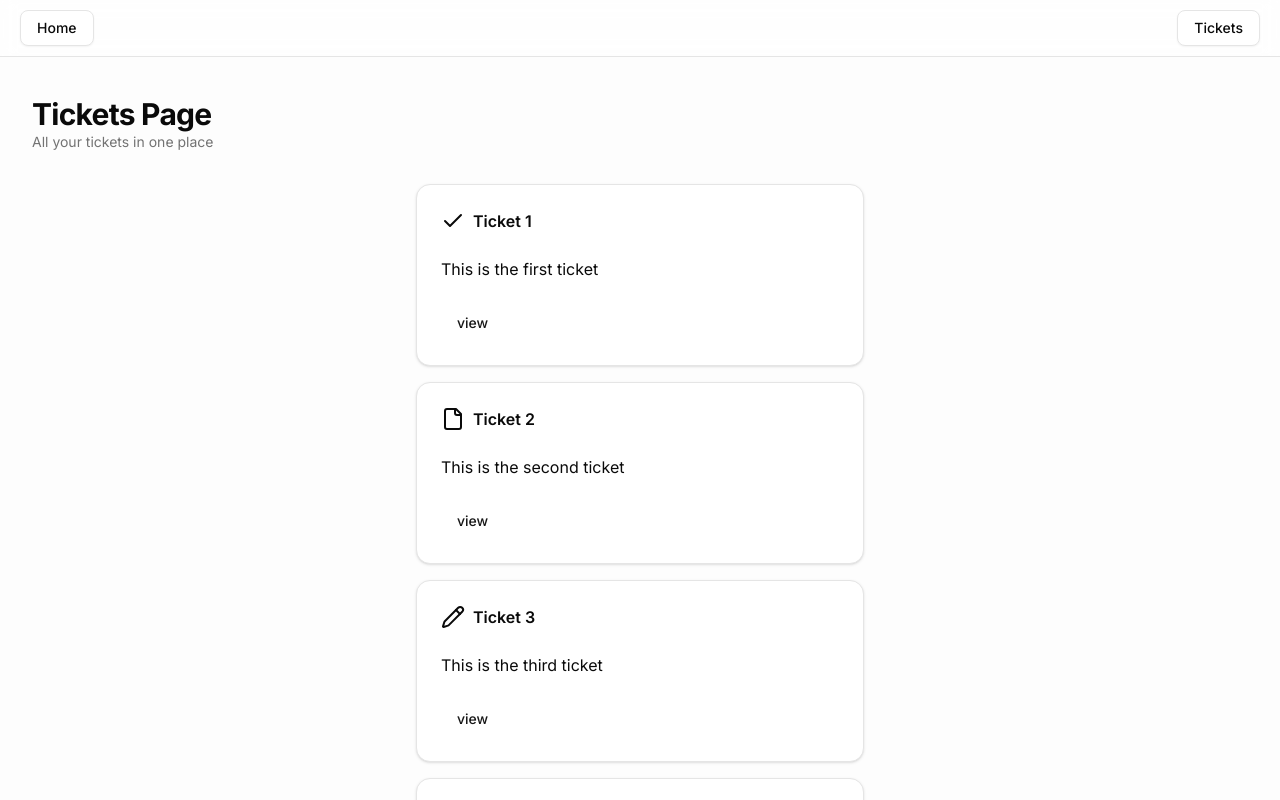
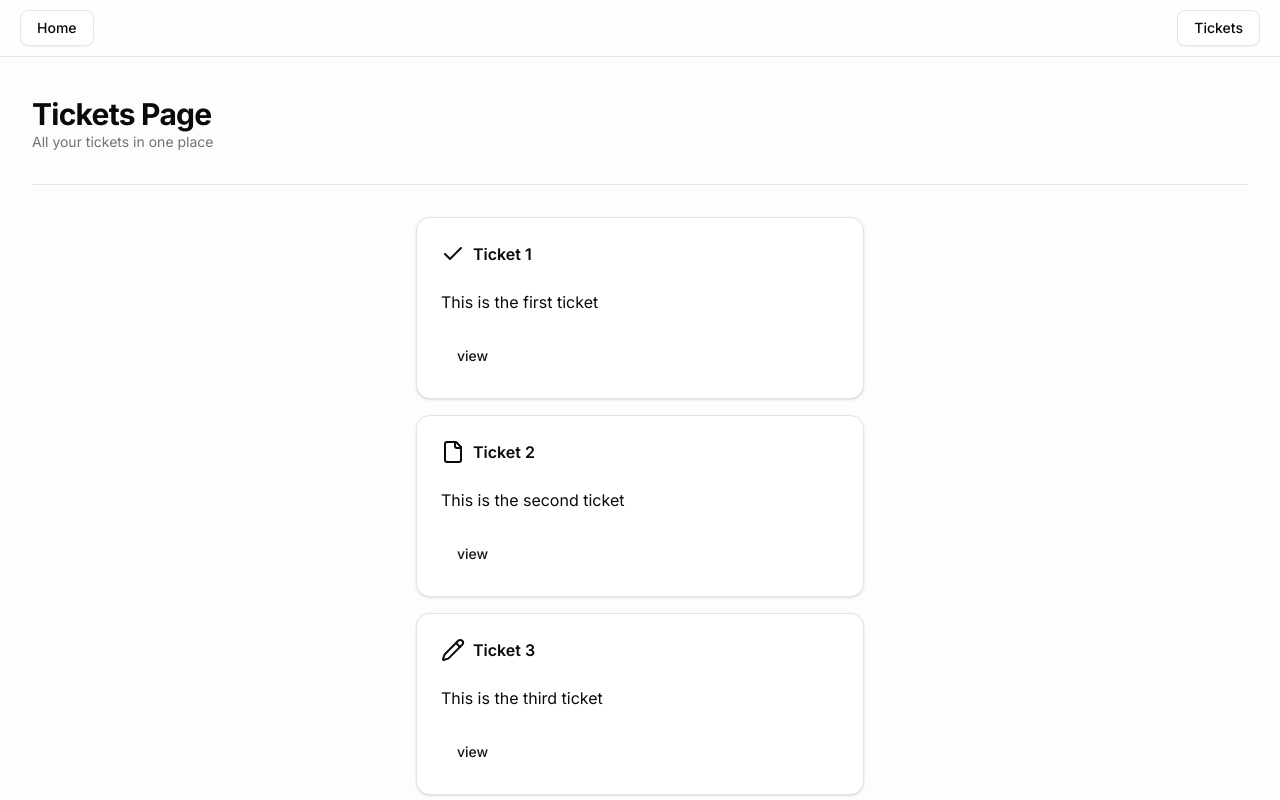
Before and after one commit to karthickeyan-dev/ticket-bounty, a Next.js app: page /tickets in a window 1280 px wide. Shown: the top 800 px of the page. Built offline with nearby package versions, Linux system fonts and the light colour scheme.

Commit message:
feat: add Separator component and integrate it into TicketsPage layout

```diff
--- a/package.json
+++ b/package.json
@@ -11,6 +11,7 @@
     "type": "tsc --noEmit"
   },
   "dependencies": {
+    "@radix-ui/react-separator": "^1.1.2",
     "@radix-ui/react-slot": "^1.1.2",
     "class-variance-authority": "^0.7.1",
     "clsx": "^2.1.1",
--- a/src/app/tickets/page.tsx
+++ b/src/app/tickets/page.tsx
@@ -6,9 +6,9 @@
   CardHeader,
   CardTitle,
 } from "@/components/ui/card";
+import { Separator } from "@/components/ui/separator";
 import { initialTickets } from "@/data";
 import { ticketPath } from "@/paths";
-import clsx from "clsx";
 import { Check, File, Pencil } from "lucide-react";
 import Link from "next/link";
 
@@ -27,6 +27,7 @@
           All your tickets in one place
         </p>
       </div>
+      <Separator />
       <div className="animate-fade-in-from-top flex flex-1 flex-col items-center gap-y-4">
         {initialTickets.map((ticket) => (
           <Card key={ticket.id} className="w-full max-w-md">
--- /dev/null
+++ b/src/components/ui/separator.tsx
@@ -0,0 +1,28 @@
+"use client";
+
+import * as React from "react";
+import * as SeparatorPrimitive from "@radix-ui/react-separator";
+
+import { cn } from "@/lib/utils";
+
+function Separator({
+  className,
+  orientation = "horizontal",
+  decorative = true,
+  ...props
+}: React.ComponentProps<typeof SeparatorPrimitive.Root>) {
+  return (
+    <SeparatorPrimitive.Root
+      data-slot="separator-root"
+      decorative={decorative}
+      orientation={orientation}
+      className={cn(
+        "bg-border shrink-0 data-[orientation=horizontal]:h-px data-[orientation=horizontal]:w-full data-[orientation=vertical]:h-full data-[orientation=vertical]:w-px",
+        className,
+      )}
+      {...props}
+    />
+  );
+}
+
+export { Separator };
```
Also changed, not shown: 1 other file (tests, documents, lock files or other folders).
